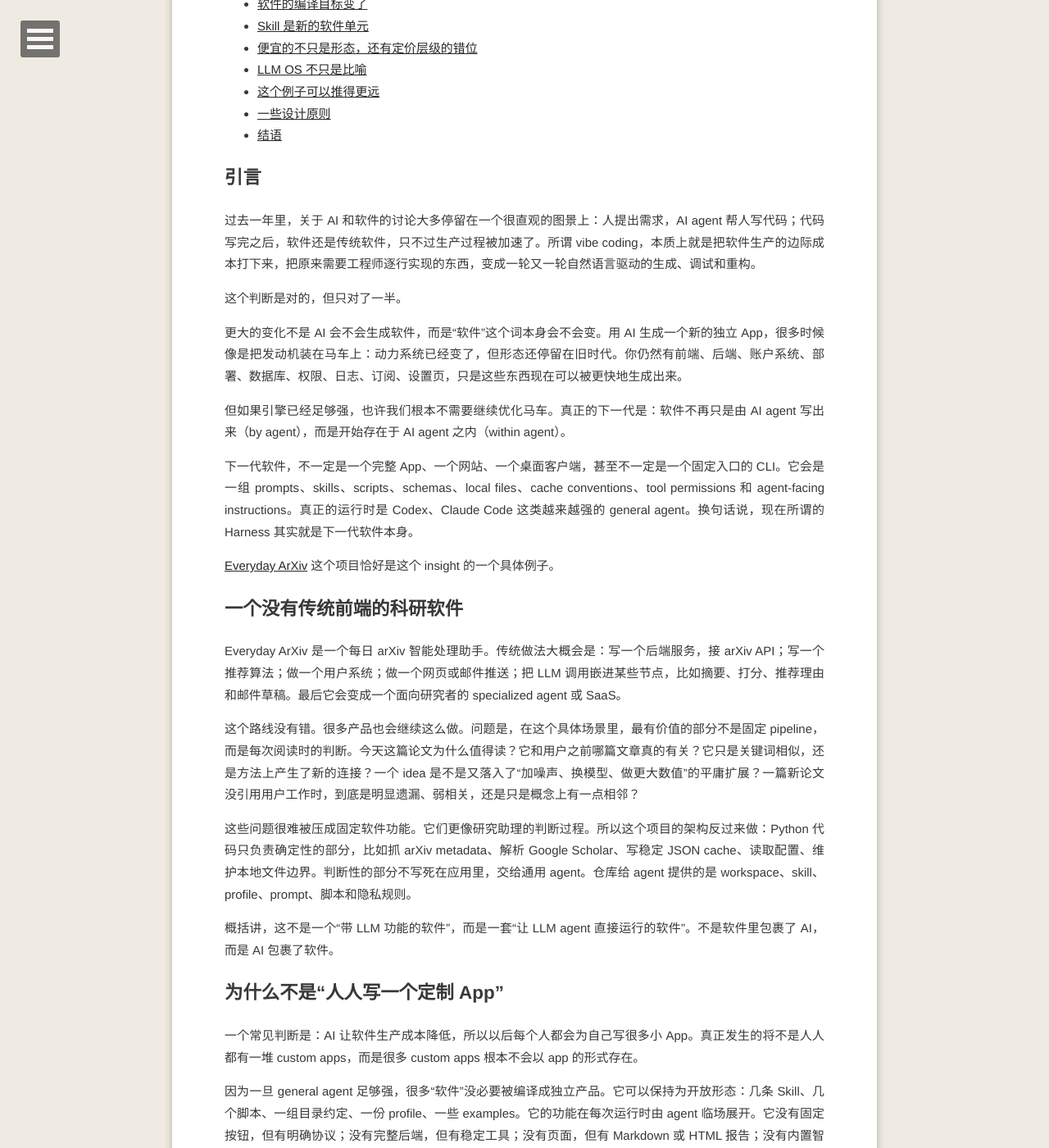
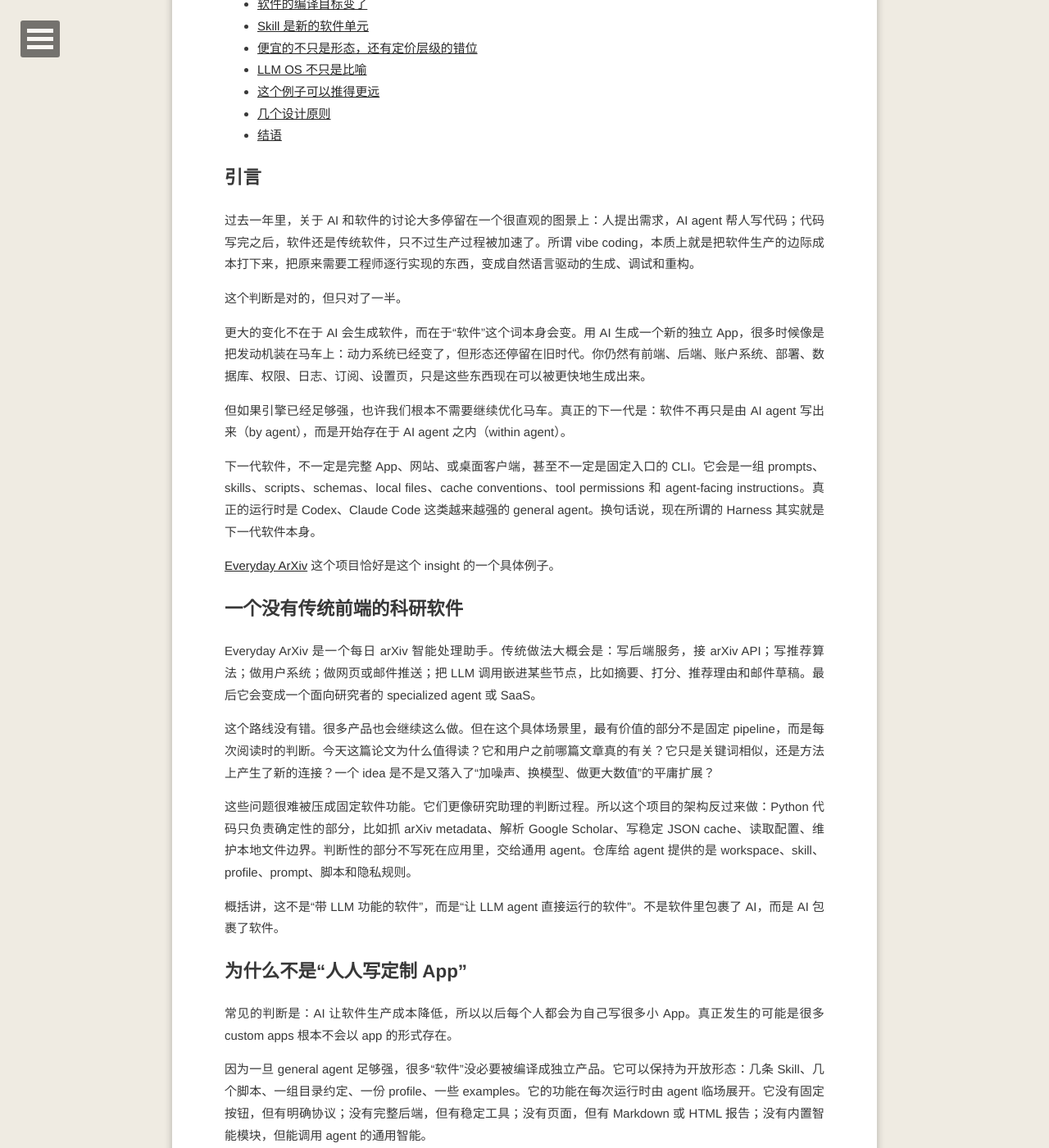
Before and after one commit to refraction-ray/refraction-ray.github.io, a Jekyll site: the page built from _posts/2026-05-21-下一代软件：从AI生成到Agent共生.md, in a window 1280 px wide and 1400 px high, scrolled down 451 px. Shown: the whole window at 82% size. Built offline with Jekyll 4.4.1, drawn with Linux system fonts in a browser that asks for light colours; comment, search, counter and statistics services are not loaded; some of the changed text lies outside the part shown.

Commit message:
deAI for the next gen software post

```diff
--- a/_posts/2026-05-21-下一代软件：从AI生成到Agent共生.md
+++ b/_posts/2026-05-21-下一代软件：从AI生成到Agent共生.md
@@ -13,31 +13,31 @@
 
 ## 引言
 
-过去一年里，关于 AI 和软件的讨论大多停留在一个很直观的图景上：人提出需求，AI agent 帮人写代码；代码写完之后，软件还是传统软件，只不过生产过程被加速了。所谓 vibe coding，本质上就是把软件生产的边际成本打下来，把原来需要工程师逐行实现的东西，变成一轮又一轮自然语言驱动的生成、调试和重构。
+过去一年里，关于 AI 和软件的讨论大多停留在一个很直观的图景上：人提出需求，AI agent 帮人写代码；代码写完之后，软件还是传统软件，只不过生产过程被加速了。所谓 vibe coding，本质上就是把软件生产的边际成本打下来，把原来需要工程师逐行实现的东西，变成自然语言驱动的生成、调试和重构。
 
 这个判断是对的，但只对了一半。
 
-更大的变化不是 AI 会不会生成软件，而是“软件”这个词本身会不会变。用 AI 生成一个新的独立 App，很多时候像是把发动机装在马车上：动力系统已经变了，但形态还停留在旧时代。你仍然有前端、后端、账户系统、部署、数据库、权限、日志、订阅、设置页，只是这些东西现在可以被更快地生成出来。
+更大的变化不在于 AI 会生成软件，而在于“软件”这个词本身会变。用 AI 生成一个新的独立 App，很多时候像是把发动机装在马车上：动力系统已经变了，但形态还停留在旧时代。你仍然有前端、后端、账户系统、部署、数据库、权限、日志、订阅、设置页，只是这些东西现在可以被更快地生成出来。
 
 但如果引擎已经足够强，也许我们根本不需要继续优化马车。真正的下一代是：软件不再只是由 AI agent 写出来（by agent），而是开始存在于 AI agent 之内（within agent）。
 
-下一代软件，不一定是一个完整 App、一个网站、一个桌面客户端，甚至不一定是一个固定入口的 CLI。它会是一组 prompts、skills、scripts、schemas、local files、cache conventions、tool permissions 和 agent-facing instructions。真正的运行时是 Codex、Claude Code 这类越来越强的 general agent。换句话说，现在所谓的 Harness 其实就是下一代软件本身。
+下一代软件，不一定是完整 App、网站、或桌面客户端，甚至不一定是固定入口的 CLI。它会是一组 prompts、skills、scripts、schemas、local files、cache conventions、tool permissions 和 agent-facing instructions。真正的运行时是 Codex、Claude Code 这类越来越强的 general agent。换句话说，现在所谓的 Harness 其实就是下一代软件本身。
 
 [Everyday ArXiv](https://github.com/refraction-ray/everyday-arxiv) 这个项目恰好是这个 insight 的一个具体例子。
 
 ## 一个没有传统前端的科研软件
 
-Everyday ArXiv 是一个每日 arXiv 智能处理助手。传统做法大概会是：写一个后端服务，接 arXiv API；写一个推荐算法；做一个用户系统；做一个网页或邮件推送；把 LLM 调用嵌进某些节点，比如摘要、打分、推荐理由和邮件草稿。最后它会变成一个面向研究者的 specialized agent 或 SaaS。
+Everyday ArXiv 是一个每日 arXiv 智能处理助手。传统做法大概会是：写后端服务，接 arXiv API；写推荐算法；做用户系统；做网页或邮件推送；把 LLM 调用嵌进某些节点，比如摘要、打分、推荐理由和邮件草稿。最后它会变成一个面向研究者的 specialized agent 或 SaaS。
 
-这个路线没有错。很多产品也会继续这么做。问题是，在这个具体场景里，最有价值的部分不是固定 pipeline，而是每次阅读时的判断。今天这篇论文为什么值得读？它和用户之前哪篇文章真的有关？它只是关键词相似，还是方法上产生了新的连接？一个 idea 是不是又落入了“加噪声、换模型、做更大数值”的平庸扩展？一篇新论文没引用用户工作时，到底是明显遗漏、弱相关，还是只是概念上有一点相邻？
+这个路线没有错。很多产品也会继续这么做。但在这个具体场景里，最有价值的部分不是固定 pipeline，而是每次阅读时的判断。今天这篇论文为什么值得读？它和用户之前哪篇文章真的有关？它只是关键词相似，还是方法上产生了新的连接？一个 idea 是不是又落入了“加噪声、换模型、做更大数值”的平庸扩展？
 
 这些问题很难被压成固定软件功能。它们更像研究助理的判断过程。所以这个项目的架构反过来做：Python 代码只负责确定性的部分，比如抓 arXiv metadata、解析 Google Scholar、写稳定 JSON cache、读取配置、维护本地文件边界。判断性的部分不写死在应用里，交给通用 agent。仓库给 agent 提供的是 workspace、skill、profile、prompt、脚本和隐私规则。
 
-概括讲，这不是一个“带 LLM 功能的软件”，而是一套“让 LLM agent 直接运行的软件”。不是软件里包裹了 AI，而是 AI 包裹了软件。
+概括讲，这不是“带 LLM 功能的软件”，而是“让 LLM agent 直接运行的软件”。不是软件里包裹了 AI，而是 AI 包裹了软件。
 
-## 为什么不是“人人写一个定制 App”
+## 为什么不是“人人写定制 App”
 
-一个常见判断是：AI 让软件生产成本降低，所以以后每个人都会为自己写很多小 App。真正发生的将不是人人都有一堆 custom apps，而是很多 custom apps 根本不会以 app 的形式存在。
+常见的判断是：AI 让软件生产成本降低，所以以后每个人都会为自己写很多小 App。真正发生的可能是很多 custom apps 根本不会以 app 的形式存在。
 
 因为一旦 general agent 足够强，很多“软件”没必要被编译成独立产品。它可以保持为开放形态：几条 Skill、几个脚本、一组目录约定、一份 profile、一些 examples。它的功能在每次运行时由 agent 临场展开。它没有固定按钮，但有明确协议；没有完整后端，但有稳定工具；没有页面，但有 Markdown 或 HTML 报告；没有内置智能模块，但能调用 agent 的通用智能。
 
@@ -51,13 +51,13 @@
 
 独立 App 有很多默认税收。你要付 UI tax，因为每个能力都要被设计成按钮、表单和页面。你要付 deployment tax，因为每个能力都要有自己的运行环境。你要付 integration tax，因为每个新 App 都要重新接入数据源、权限和用户状态。你要付 maintenance tax，因为依赖会漂移，框架会升级，部署会坏。你还要付 product-shape tax，因为很多开放的判断过程，必须被压缩成固定功能，失去灵活性和定制性。功能凝固在代码中，遇到长尾未定义需求会直接报错。
 
-当任务本质上只是“在特定上下文里执行高判断密度 workflow”时，这些税就显得很重。
+当任务本质上只是“在特定上下文里执行高判断密度 workflow”时，这些税就有点重了。
 
-Everyday ArXiv 如果被做成传统软件，就会被迫发明很多并非核心价值的东西：推荐页面、profile 编辑器、PDF 阅读器、邮件草稿编辑器、后台任务、账户系统、同步状态。它们当然可以做，但它们不是“读 arXiv 并做研究判断”的核心。核心其实是：把用户画像、当天论文、论文全文、历史偏好和科研品味放进同一个 reasoning loop。
+Everyday ArXiv 如果被做成传统软件，就会被迫实现很多并非核心价值的东西：推荐页面、profile 编辑器、PDF 阅读器、邮件草稿编辑器、后台任务、账户系统、同步状态。
 
 如果通用 agent 已经能读文件、跑命令、调用工具、改 Markdown、维护本地状态、遵守项目规则，那么很多独立 App 的外壳就开始显得多余。更进一步地，功能在运行时由 Agent 临场解释（Just-In-Time Interpretation），天然具备 LLM 的语义容错与泛化兜底能力。
 
-这就是为什么“AI 帮我更快地写一个 App”可能只是过渡形态。它优化的是软件生产速度，不是软件形态本身。
+这就是为什么“AI 帮我更快地写一个 App”只是过渡形态。它优化的是软件生产速度，不是软件形态本身。
 
 ## 软件的编译目标变了
 
@@ -94,7 +94,7 @@
 
 第四层是 execution substrate。也就是 agent 平台提供的文件系统访问、命令执行、浏览、代码理解、长上下文、多工具协调和自然语言交互。
 
-所以下一代软件更像动态加载的 driver，而不是一个完整机器。它不需要每次都开一家公司式的软件外壳，只需要把能力注入到一个已经存在的 agent runtime。
+所以下一代软件更像动态加载的 driver，而不是一个完整机器。它不需要每次都建软件外壳，只需要把能力注入到一个已经存在的 agent runtime。
 
 ## 便宜的不只是形态，还有定价层级的错位
 
@@ -110,13 +110,11 @@
 
 也就是说 SaaS Wrapper 正在失去认知套利的空间。以前开发者靠接个 API 加上漂亮 UI 就能卖信息差和智能差。现在，当 General Agent 的可以直接读取本地的 Workspace 和 Skill 时，用户直接在底层用最便宜、甚至被大厂严重补贴的订阅制算力完成了平替。包装成独立 App 的行为，在商业上成了反向优化。
 
-所以便宜来自两个方面。
+也即便宜来自两个方面。
 
 第一，形态更轻。独立软件之所以贵，不只是因为它要跑服务器，也因为它要维持一个固定产品形态。这个形态要求你提前定义用户路径、功能边界、异常处理、状态同步、权限模型、UI 文案、升级机制。对于高频标准化任务，这是值得的。对于个人化、低频、高判断密度任务，它会变成负担。
 
 第二，计费层更低。API wrapper 软件要把每一次智能行为都变成自己的边际成本；agent-native software 则尽量把智能行为放进用户已经拥有的 general agent runtime 里。前者像是在每个小工具里自带发动机，后者像是在统一动力系统上加载不同工具。
-
-文件系统就是状态。Markdown 就是界面。JSONL 就是数据库。Skill 就是产品逻辑。Python CLI 是指令集。Agent 是交互层、推理层和 glue code。用户不需要一个完整 App，只需要一个可以被 agent 理解和操作的工作空间。
 
 ## LLM OS 不只是比喻
 
@@ -124,39 +122,35 @@
 
 如果把 LLM 看成操作系统，模型本身不是全部。真正的 OS 包括文件系统、权限、进程、工具调用、环境变量、包管理、历史记录、工作目录、用户偏好、可执行脚本和应用协议。Agent 平台正在把这些东西重新组织起来。
 
-在这个视角下，Skill 很像应用程序。Prompt 很像配置和入口。Script 很像系统调用背后的可执行文件。`user_profile` 很像用户态数据。`agents.md` 很像软件说明书、权限模型和运行规范。缓存目录是持久化层。Agent 则是 shell、window manager、workflow engine 和 interpreter 的混合体。
+文件系统就是状态。Markdown 就是界面。JSONL 就是数据库。Skill 就是产品逻辑。Python CLI 是指令集。Agent 则是 shell、window manager 和 interpreter 的混合体。
 
-传统软件运行在操作系统之上。下一代轻量软件运行在 LLM OS 之内。
+传统软件运行在操作系统之上。下一代轻量软件运行在 LLM OS 之上。
 
-这不是说所有软件都会消失。高频、多人、强一致性、强权限、强交易的系统仍然需要传统软件形态。银行系统、协同编辑器、生产数据库、支付平台、医疗系统，不可能只靠一个 agent runtime。
+这不是说所有软件都会消失。高频、多人、强一致性、强权限、强交易的系统仍然需要传统软件形态。银行系统、生产数据库、支付平台、医疗系统，不可能只靠一个 agent runtime。
 
-但大量个人化、低频、高判断密度的软件，会被重写。
-
-科研阅读助手、个人知识系统、论文回复工具、代码审查流程、实验记录、文档撰写、数据清洗、图表生成、长期研究项目和想法管理，这些东西以前很难成为好软件。不是因为需求不存在，而是因为每个人的需求都太具体，市场太小，形态太碎，固定产品很快变得不合身。
-
-Agent 改变的是这里的经济学。
+反之，科研阅读助手、个人知识系统、论文回复工具、代码审查流程、实验记录、文档撰写、数据清洗、图表生成、长期研究项目和想法管理，这些东西以前很难成为好软件。因为每个人的需求都太具体，市场太小，形态太碎，固定产品很快变得不合身。这些个人化、高判断密度的软件，形态会被彻底改写。
 
 ## 这个例子可以推得更远
 
 Everyday ArXiv 只是一个例子，但它背后的结构可以推广到很多原本需要“做成软件”的场景。
 
-一种是科研计算和实验任务管理。比如一个 research project 需要管理模型、参数、运行脚本、远程机器、结果目录、日志、图表和结论。你当然可以写成一个独立 CLI，规定一套命令：`submit`、`status`、`plot`、`report`。这仍然有价值，因为底层确定性任务需要稳定工具。但如果整个实验管理都被压进 CLI，反而会丢掉大量上下文判断：什么时候该重跑，哪些参数组合值得扩展，哪个异常可能是 bug，哪张图应该进入论文，哪个结果已经足以停止。
+一种是科研计算和实验任务管理。比如 research project 需要管理模型、参数、运行脚本、远程机器、结果目录、日志、图表和结论。你当然可以写成一个独立 CLI，规定一套命令：`submit`、`status`、`plot`、`report`。这仍然有价值，因为底层确定性任务需要稳定工具。但如果整个实验管理都被压进 CLI，反而会丢掉大量上下文判断：什么时候该重跑，哪些参数组合值得扩展，哪个异常可能是 bug，哪张图应该进入论文，哪个结果已经足以停止。
 
-更自然的方式是：底层脚本保持确定性，上层用一组 Skills 规范 agent 怎么读实验目录、怎么提交任务、怎么记录 provenance、怎么生成报告、怎么避免覆盖结果。这样实验系统不是一个封闭工具，而是一个 agent 可操作的 research workspace。它的灵活性通常比独立 CLI 更强，效果也更好，因为科研实验本来就不是一串固定命令，而是不断判断、调整和解释的过程。
+更自然的方式是：底层脚本保持确定性，上层用一组 Skills 规范 agent 怎么读实验目录、怎么提交任务、怎么记录 provenance、怎么生成报告、怎么避免覆盖结果。这样的实验系统成为了 agent 可操作的 research workspace。它的灵活性通常比独立 CLI 更强，效果也更好，因为科研实验本来就不是一串固定命令，而是不断判断、调整和解释的过程。
 
 另一种是已经存在的 Python 软件框架。过去我们会想：是不是要给它套一层 GUI？是不是要做一个 web app，让用户点选参数、拖拽模块、展示结果？但对于很多科学计算、机器学习、量子模拟框架来说，更好的交互界面也许不是 GUI，而是 agent。
 
-框架本身提供严格 API、类型、测试、文档和 examples。Agent-native 改造则让 agent 直接读文档、组合算法、写脚本、运行 demo、解释结果、生成图表。用户不再需要先学完所有 API 才能开始探索，而是用自然语言描述目标，由 agent 把目标编译成框架代码。这类改造不是给旧框架套壳，而是把框架接入一个自然语言可编程的操作层。[TensorCircuit-NG](https://github.com/tensorcircuit/tensorcircuit-ng) 就代表了成这种 agent-native 方向：核心不是再做一个漂亮 GUI，或者限制功能的 CLI，而是让框架本身成为 agent 能理解、能调用、能扩展的计算基底。
+框架本身提供严格 API、类型、测试、文档和 examples。Agent-native 改造则让 agent 直接读文档、组合算法、写脚本、运行 demo、解释结果、生成图表。用户不再需要先学完所有 API 才能开始探索，可以直接用自然语言描述目标，由 agent 把目标编译成框架代码。这类改造不是给旧框架套壳，而是把框架接入自然语言可编程的操作层。[TensorCircuit-NG](https://github.com/tensorcircuit/tensorcircuit-ng) 就代表了成这种 agent-native 方向：核心不是再做漂亮的 GUI，或者限制功能的 CLI，而是让框架本身成为 agent 能理解、能调用、能扩展的计算基底。
 
-这些例子指向同一个判断：下一代软件不一定是把每个工具都做成独立产品，而是让工具进入 agent 的流动环境。这种形态的一个巨大优点是流动性。
+这些例子指向共同判断：下一代软件不一定是把每个工具都做成独立产品，而是让工具进入 agent 的流动环境。这种形态的一个巨大优点是流动性。
 
 传统软件很硬。它需要安装、部署、升级、编译、发版。它的功能以按钮和页面的方式凝固下来。用户要修改它，通常只能提 issue、等开发者、fork repo、改代码。
 
-Agent-native software 很软。它可以被复制成一个目录，可以被改成另一组 Skill，可以被用户用自然语言局部重写，可以在不同 agent 平台间迁移。它不一定需要编译，不一定需要固定 UI，不一定需要发布版本。很多时候，软件就是一组可读、可改、可执行的约定。具体说就是一个文件夹。执行者 runtime 可以换，软件还在。
+Agent-native software 很软。它可以被复制成一个目录，可以被改成另一组 Skill，可以被用户用自然语言局部重写，可以在不同 agent 平台间迁移。很多时候，软件就是一组可读、可改、可执行的约定。具体说就是一个文件夹。执行者 runtime 可以换，软件还在。
 
 如果用户非得需要界面，也完全可以让 agent 临时生成一个 HTML。今天要一个极简表格，明天要一个炫酷 dashboard，后天要一个论文风格的报告页面。界面变成运行时产物，而不是软件的固定外壳。AI 时代的软件不一定会越来越像“更智能的 App”。很多软件会变得更不像 App，更像一种能被 agent 读取、修改、组合和临时显形的无定形流体。这套流体不依赖某个固定 UI。它可以被 Codex 执行，也可以被 Claude Code 执行，也可以未来被别的 agent 执行。只要 agent 足够强，能读文件、跑命令、遵守 skill、维护边界，它就能运行软件。
 
-## 一些设计原则
+## 几个设计原则
 
 从 Everyday ArXiv 这个例子，可以抽象出几条原则。
 
@@ -166,18 +160,18 @@
 
 第三，用户画像是本地文件或数据库，而不是抽象偏好按钮。研究兴趣、负面偏好、过往论文、citation anchors 都很细，应该能被 agent 直接读取、引用、更新和审计。
 
-第四，Skill 是产品核心。它不是文档的附属品，而是 agent-native software 的主要执行逻辑。传统软件的核心在代码路径里；agent-native software 的核心入口往往在 skill 里。
+第四，Skill 是产品核心。它是 agent-native software 的主要执行逻辑。传统软件的核心在代码路径里；agent-native software 的核心入口往往在 skill 里。
 
 第五，开源边界要前置设计。公共仓库保存通用协议，私有文件保存用户。这样软件才能既可复用，又不把个人知识和工作流泄露出去。
 
-这些原则组合起来，给出了一种新的软件形态：不再是用 LLM API 包起来的应用，而是围绕通用 agent 平台生长出的工作空间。
+这些原则组合起来，给出了一种新的软件形态：围绕通用 agent 平台生长出的工作空间。
 
 ## 结语
 
 AI agent 最开始像更会写代码的程序员。然后它像能操作工具的助理。再往后，它可能会更像通用的智能运行环境和操作系统。
 
-如果这个判断成立，下一代软件的一部分就不会再被理解为“应用”。它们没有固定形态，却能稳定运行；没有完整 UI，却能完成复杂工作；不只被 AI 一次性生成，也持续生活在 AI agent 里面。
+下一代软件的一部分不会再被理解为“应用”。它们没有固定形态，却能稳定运行；没有完整 UI，却能完成复杂工作；不只被 AI 生成，也持续生活在 AI agent 里面。
 
-Everyday ArXiv 只是一个很小的科研工具，但它展示了这个方向的雏形：软件的智能部分不一定要被封装成专用 agent；当通用 agent 足够强时，软件可以把自己写成通用 agent 的 Harness。甚至我有个暴论，很少有专用 agent 最终还有用，都会被通用 agent 吞噬，正如 Sutton 的苦涩的教训，只不过这次是软件工程版本。
+Everyday ArXiv 只是一个很小的科研工具，但它展示了这个方向的雏形：软件的智能部分不一定要被封装成专用 agent；当通用 agent 足够强时，软件可以把自己写成通用 agent 的 Harness。甚至我有个暴论，很少有专用 agent 终局还有用，都会被通用 agent 吞噬，正如 Sutton 的苦涩的教训，只不过这次是软件工程版本。
 
 这就是正在发生的，从 AI 生成软件，到软件存在于 AI 之内的转变。
```
